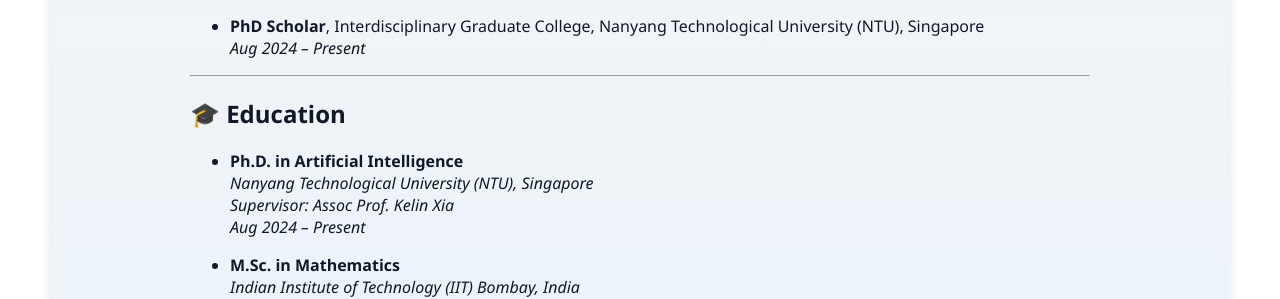
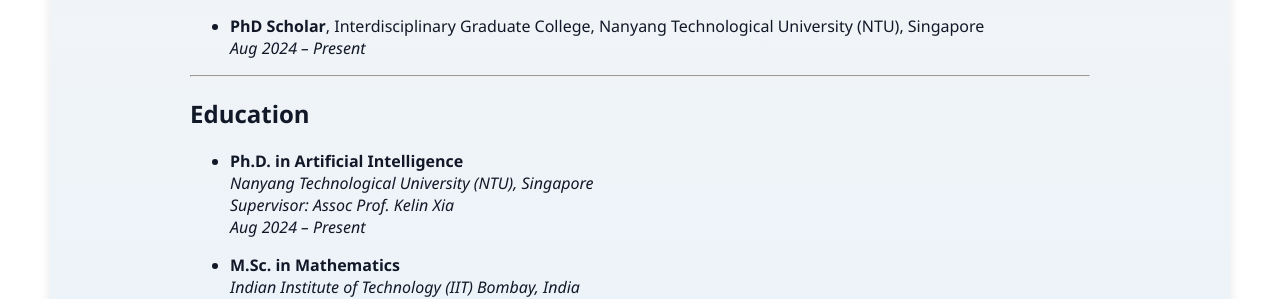
Before and after one commit to mahadeb-ai/mahadeb-ai.github.io, a Jekyll site: the page built from cv.md, in a window 1280 px wide. Shown: the part 164-463 px from the top of the page. Built offline with Jekyll 4.4.1, drawn with Linux system fonts in a browser that asks for light colours.

Commit message:
Update cv.md

```diff
--- a/cv.md
+++ b/cv.md
@@ -14,7 +14,7 @@
 
 ---
 
-## 🎓 Education
+## Education
 
 - **Ph.D. in Artificial Intelligence**
   *Nanyang Technological University (NTU), Singapore*
```
